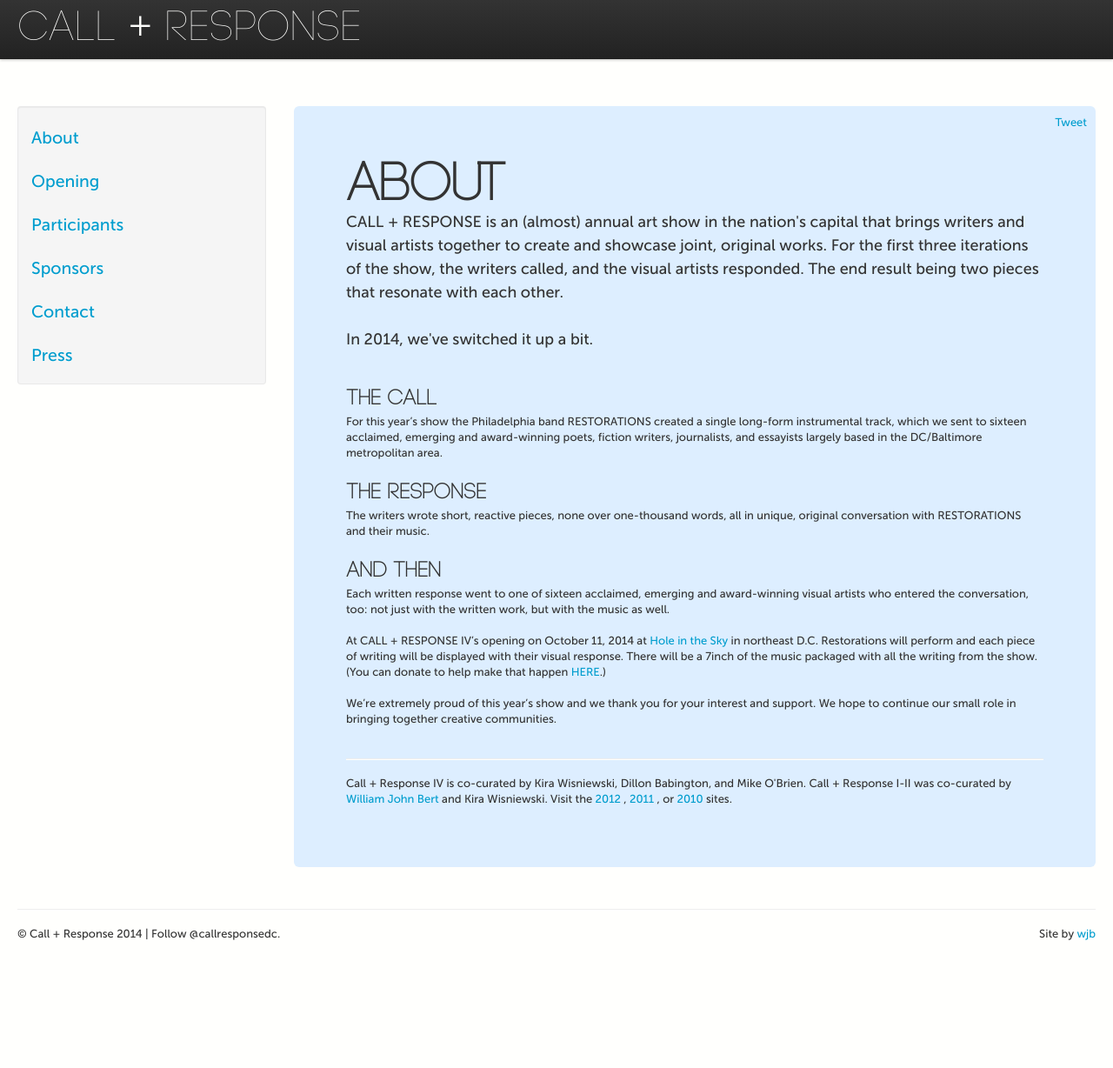
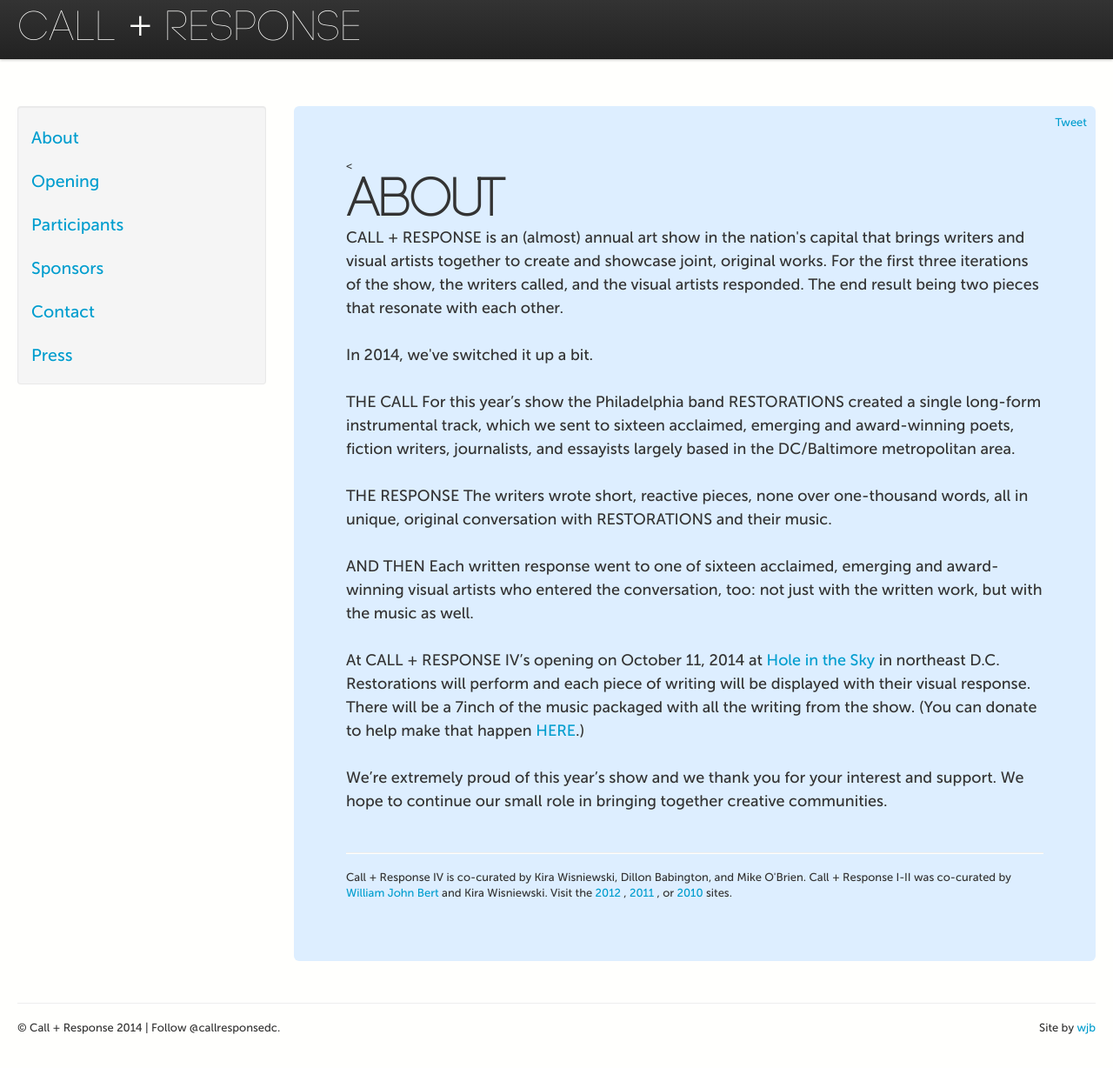
Before and after one commit to callandresponsedc/callandresponsedc, a Jekyll site: the page built from about/index.html, in a window 1280 px wide and 1240 px high. Shown: the top 1228 px of the window at 87% size. Built offline with Jekyll 4.4.1, drawn with Linux system fonts in a browser that asks for light colours; Markdown is read by kramdown in place of the engine named in the settings; comment, search, counter and statistics services are not loaded.

```diff
--- a/about/index.html
+++ b/about/index.html
@@ -3,28 +3,29 @@ layout: page
 title: About
 ---
 
-<h1>About
+<<h1>About
 </h1>
 <p>
 CALL + RESPONSE is an (almost) annual art show in the nation's capital that brings writers and visual artists together to create and showcase joint, original works. For the first three iterations of the show, the writers called, and the visual artists responded. The end result being two pieces that resonate with each other.
   <br/><br/>
 In 2014, we've switched it up a bit.
   <br/><br/>
-<h2>THE CALL </h2>
-For this year’s show the Philadelphia band <ahref="http://restorations.bandcamp.com/">RESTORATIONS</a> created a single long-form instrumental track, which we sent to sixteen acclaimed, emerging and award-winning poets, fiction writers, journalists, and essayists largely based in the DC/Baltimore metropolitan area.
+THE CALL
+For this year’s show the Philadelphia band RESTORATIONS created a single long-form instrumental track, which we sent to sixteen acclaimed, emerging and award-winning poets, fiction writers, journalists, and essayists largely based in the DC/Baltimore metropolitan area.
   <br/><br/>
-<h2>THE RESPONSE</h2>
+THE RESPONSE
 The writers wrote short, reactive pieces, none over one-thousand words, all in unique, original conversation with RESTORATIONS and their music.
   <br/><br/>
-<h2>AND THEN</h2>
-Each written response went to one of sixteen acclaimed, emerging and award-winning visual artists who entered the conversation, too: not just with the written work, but with the music as well. </center>
+AND THEN
+Each written response went to one of sixteen acclaimed, emerging and award-winning visual artists who entered the conversation, too: not just with the written work, but with the music as well.
   <br/><br/>
 At CALL + RESPONSE IV’s opening on October 11, 2014 at <a href="http://www.holeintheskydc.com/">Hole in the Sky</a> in northeast D.C.
 Restorations will perform and each piece of writing will be displayed with their visual response. There will be a 7inch of the music packaged with all the writing from the show. (You can donate to help make that happen <a href="https://www.paypal.com/cgi-bin/webscr?cmd=_s-xclick&hosted_button_id=M6CSF7PBZXWS2">HERE</a>.)
   <br/><br/>
 We’re extremely proud of this year’s show and we thank you for your interest and support. We hope to continue our small role in bringing together creative communities.
   <br/><br/>
-  </p>
+
+</p>
 <p><hr>
   Call + Response IV is co-curated
   by Kira Wisniewski, Dillon Babington, and Mike O'Brien.
```
